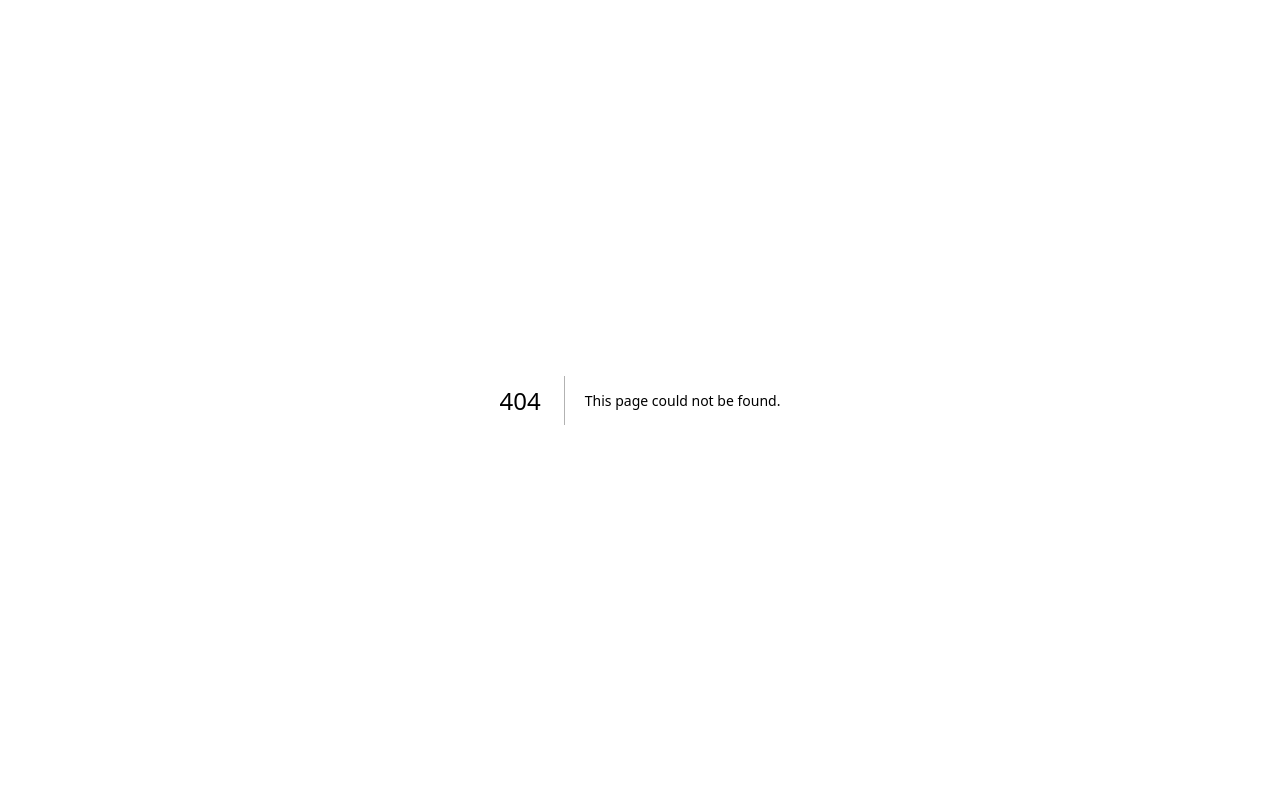
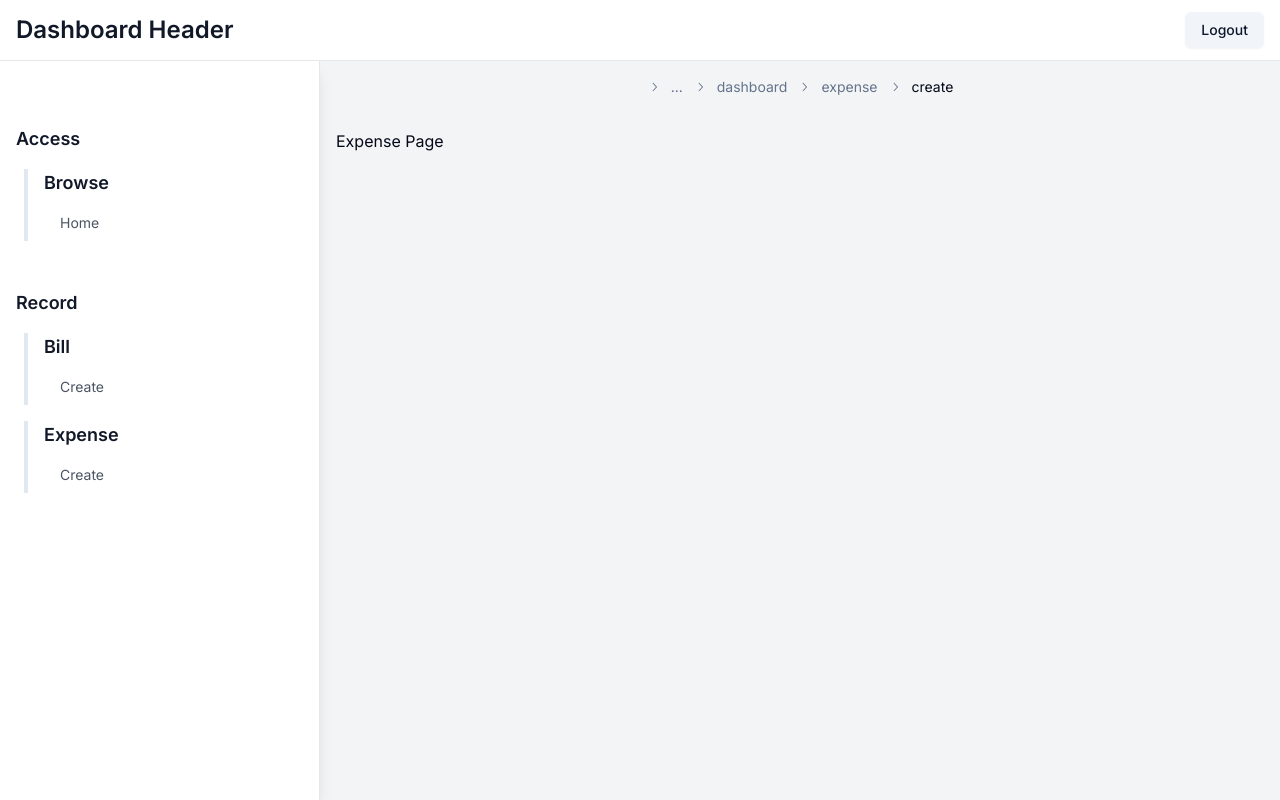
Before and after one commit to pradhanishan/bagaichadharan, a Next.js app: page /dashboard/expense/create in a window 1280 px wide. Before the commit this address had no page. Built offline with nearby package versions, Linux system fonts and the light colour scheme.

Commit message:
add skeleton for expense

```diff
--- a/app/(protected)/dashboard/(staff)/bill/create/page.tsx
+++ b/app/(protected)/dashboard/bill/create/page.tsx
@@ -1,7 +1,7 @@
 import { BillForm } from '@/components/bill/bill-form';
 import { areaService, productService, staffService } from '@/services';
 
-async function Transaction() {
+async function CreateBill() {
   const products = await productService.getAllProducts();
   const staffs = await staffService.getAllStaffs();
   const areas = await areaService.getAllAreas();
@@ -25,4 +25,4 @@ async function Transaction() {
   );
 }
 
-export default Transaction;
+export default CreateBill;
--- /dev/null
+++ b/app/(protected)/dashboard/expense/create/page.tsx
@@ -0,0 +1,5 @@
+export function CreateExpense() {
+  return <div>Expense Page</div>;
+}
+
+export default CreateExpense;
--- a/dev/data/dummyNavigationData.ts
+++ b/dev/data/dummyNavigationData.ts
@@ -18,9 +18,9 @@ const dummyNavigationData = [
         urls: ['/dashboard/bill/create'], // Define URLs for navigation items
       },
       {
-        title: 'Stock',
+        title: 'Expense',
         contents: ['Create'],
-        urls: ['/dashboard/stock/create'], // Define URLs for navigation items
+        urls: ['/dashboard/expense/create'], // Define URLs for navigation items
       },
     ],
   },
```
